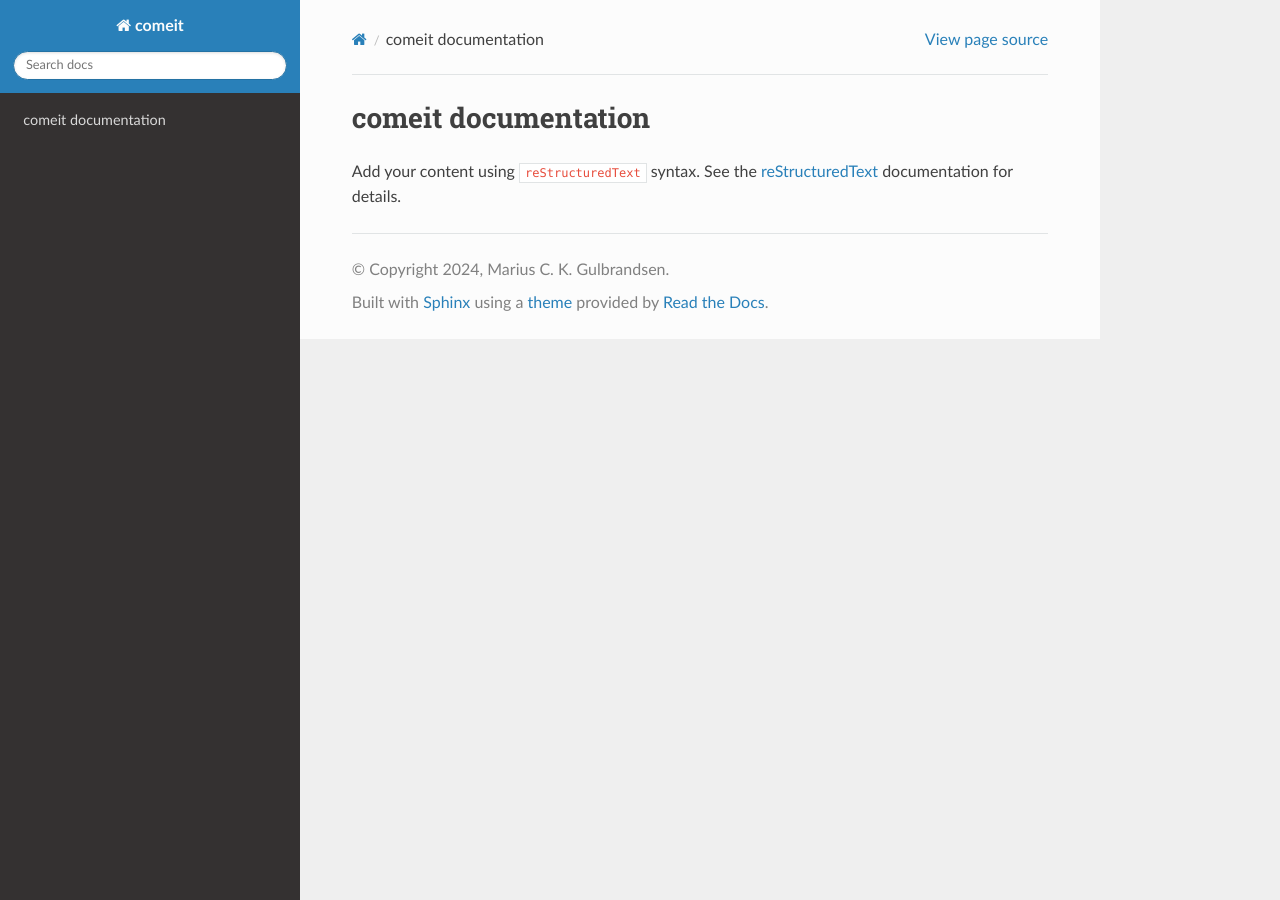
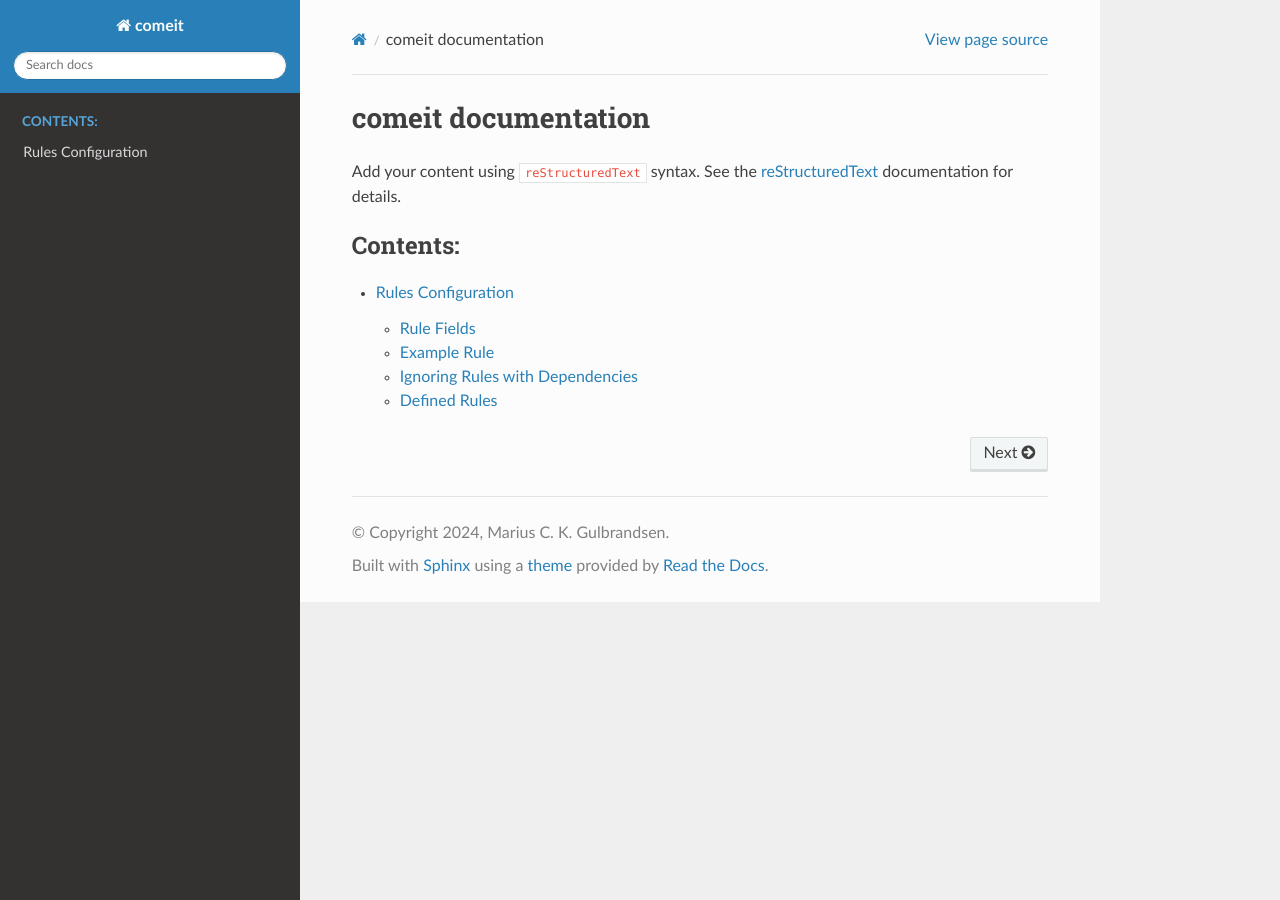
Before and after one commit to mariugul/comeit, a Sphinx documentation site: the page built from docs/source/index.rst, in a window 1280 px wide. Built offline with Sphinx 7.4.7 and the Read the Docs theme 2.0.0, drawn with Linux system fonts in a browser that asks for light colours; some of the changed lines change nothing that is shown.

Commit message:
docs: add rules config documentation

```diff
--- a/docs/source/index.rst
+++ b/docs/source/index.rst
@@ -14,3 +14,5 @@ documentation for details.
 .. toctree::
    :maxdepth: 2
    :caption: Contents:
+
+   rules_config
--- /dev/null
+++ b/docs/source/rules_config.rst
@@ -0,0 +1,78 @@
+=========================
+Rules Configuration
+=========================
+
+The purpose of the ``rules.yml`` file is to define commit rules for the project, ensuring consistency and adherence to established guidelines. Each rule within the file specifies certain criteria that commits must meet in order to be accepted.
+
+The commit rules are structured in the following format:
+
+Rule Fields
+===========
+
+Each rule contains the following fields:
+
+- **id**: A unique identifier for the rule (string).
+- **description**: A brief description of the rule's purpose (string).
+- **check**: The function or method to be executed for this rule (string).
+  The value of the ``check`` field is matched to the method name of the  **component** it applies to
+  (``HEADER``, ``BODY``, or ``FOOTER``). The method with the same name as the ``check`` field is
+  called to run the rule.
+- **component**: The component to which the rule applies. Possible values are:
+
+  - ``HEADER``: Rule applies to the commit message header.
+  - ``FOOTER``: Rule applies to the commit message footer.
+  - ``BODY``: Rule applies to the commit message body.
+
+- **severity**: The level of severity for the rule violation. Possible values are:
+
+  - ``ERROR``: Indicates a serious issue that must be addressed.
+  - ``WARNING``: Indicates a minor issue that should be addressed.
+  - ``INFO``: Provides informational messages or suggestions.
+  - ``IGNORE``: The rule is ignored and does not trigger any action.
+
+- **dependencies**: Other rules that this rule depends on. This can be:
+
+  - ``null``: No dependencies.
+  - ``[]``: An empty list, indicating no dependencies.
+  - ``[dependency1, dependency2]``: A list of dependent rule IDs.
+
+
+Check Field
+-----------
+
+
+
+Example Rule
+============
+
+Here is an example rule defined within the ``rules.yml`` file:
+
+.. code-block:: yaml
+
+   - id: "01"
+     description: "Check header length"
+     check: length # remove
+     component: HEADER # remove
+     severity: WARNING
+     dependencies: null
+
+This rule checks the length of the commit message header and raises a warning if it violates the specified length constraint.
+
+Ignoring Rules with Dependencies
+================================
+
+If a rule is marked with a severity of ``IGNORE``, any rules that depend on the ignored rule will also be ignored. This ensures strict dependency enforcement within the system, meaning that a rule cannot run if its required prerequisite (dependency) has been skipped.
+
+For example, if **Rule 01** is ignored and **Rule 02** depends on it, then **Rule 02** will not be executed. This design ensures that rules are only run when their dependent checks are properly validated, preventing incomplete or inconsistent rule evaluations.
+
+
+Defined Rules
+=============
+
+Here are the current rules defined in the ``rules.yml`` file:
+
+1. **Rule 01**: Check header length
+   - **Severity**: Warning
+   - **Dependencies**: None
+
+...
```
